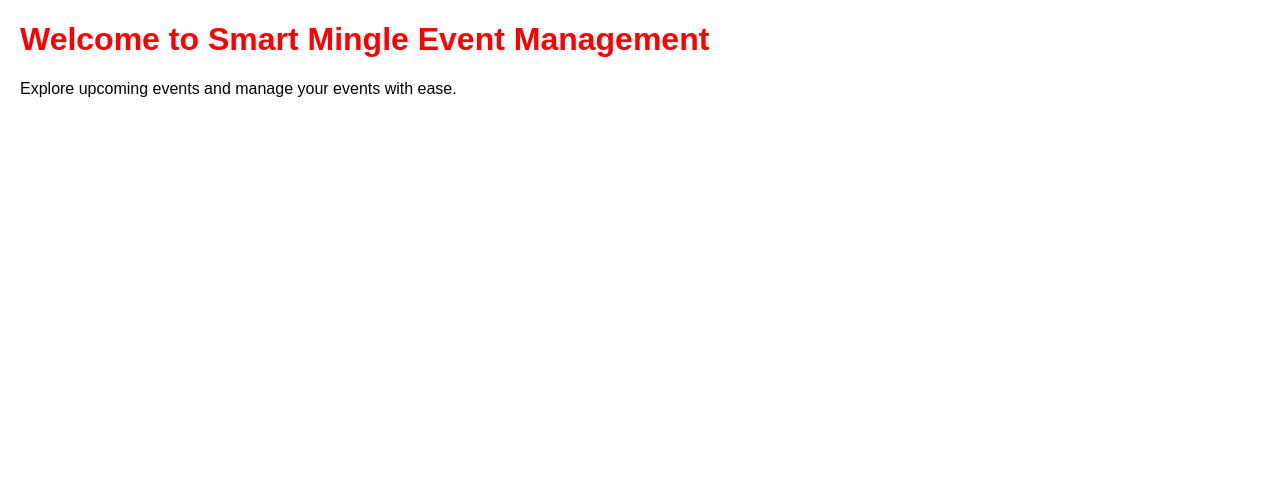
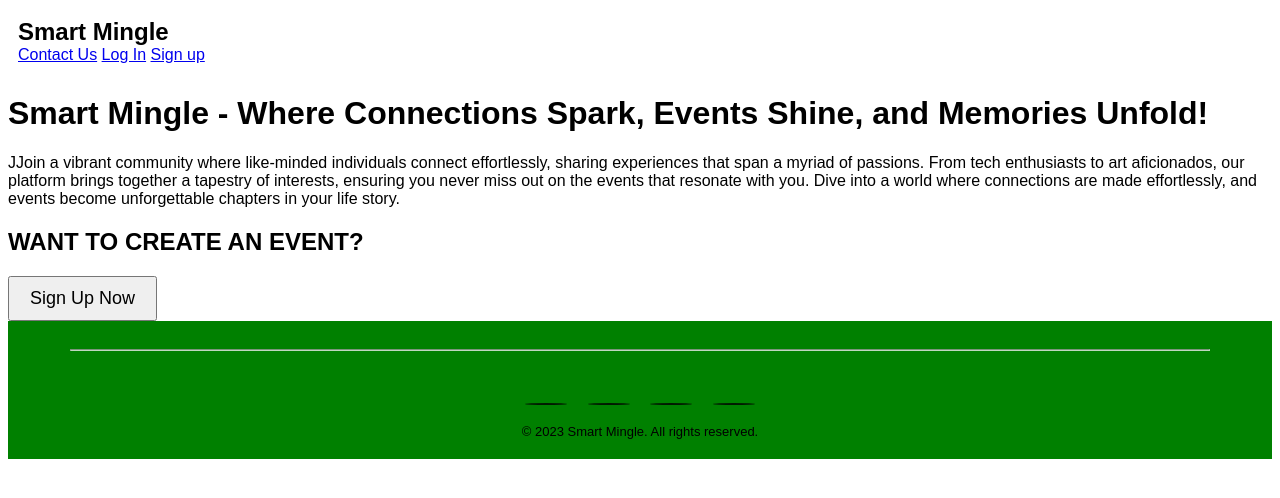
Before and after one commit to hirakhan95/smart-mingle, a Django app: page / in a window 1280 px wide. Shown: the top 498 px of the page. Run offline with Django 3.2, Linux system fonts and the light colour scheme.

Commit message:
previous design on django templates

```diff
--- a/static/css/style.css
+++ b/static/css/style.css
@@ -1,53 +1,165 @@
 body {
     font-family: Arial, sans-serif;
-    margin: 20px;
-    background-color: smoke white;
+}
+/*
+
+.header .navbar {
+    display: flex;
+    justify-content: space-between;
+    align-items: center;
+    padding: 20px;
 }
 
-h1 {
-    color: red;
-    }
-
-ul {
-    list-style-type: none;
-    padding: 0;
+.logo {
+    font-size: 40px;
+    font-weight: bold;
 }
 
-li {
-    border: 1px solid #ccc;
-    margin-bottom: 10px;
+.search input {
     padding: 10px;
+    margin: 0 20px;
+}
+*//*
+*/
+/*
+
+
+.menu a {
+    text-decoration: none;
+    color: black;
+    margin-left: 20px;
 }
 
-form {
-    margin-top: 20px;
+.main-content {
+    text-align: center;
+    padding: 20px;
 }
 
-label {
-    display: block;
-    margin-bottom: 5px;
+.main-content h1 {
+    font-size: 24px;
+    color: #333;
 }
 
-input, textarea {
-    width: 100%;
-    padding: 8px;
-    margin-bottom: 10px;
-    box-sizing: border-box;
+.main-content p {
+    color: #666;
+    margin-bottom: 30px;
 }
 
-button {
-    background-color: #4CAF50;
+.events {
+    display: flex;
+    justify-content: space-around;
+    margin-bottom: 30px;
+}
+
+.event {
+    text-align: center;
+}
+
+.event img {
+    width: 100px; */
+
+/* Adjust as per your image size */
+
+
+    height: auto;
+    margin-bottom: 10px;
+}
+
+.create-event h2 {
+    font-size: 24px;
+    margin-bottom: 20px;
+}
+
+.create-event button {
+    padding: 10px 20px;
+    font-size: 18px;
+}
+
+.footer {
+
+    background-color: #f8f8f8;
+    text-align: center;
+    padding: 20px;
+}
+
+.social-media a {
+    text-decoration: none;
+    color: black;
+    margin: 0 10px;
+}
+
+.navbar {
+    display: inline-block;
+    justify-content: space-between;
+    align-items: center;
+    padding: 10px;
+    background: white;
+}
+
+.logo {
+    font-size: 24px;
+    font-weight: bold;
+}
+
+.search {
+    display: inline-block;
+    align-items: center;
+}
+
+.search input {
+    padding: 8px;
+    border: none;
+    margin-right: 5px;
+}
+
+.search button {
+    padding: 8px 16px;
+    background-color: green;
     color: white;
-    padding: 10px 15px;
     border: none;
-    border-radius: 4px;
     cursor: pointer;
 }
 
-button:hover {
-    background-color: #45a049;
+
+/* Footer section start */
+footer {
+    padding: 20px 0;
+    background-color: green;
+    color:red;
 }
 
-a {
-    margin-left: 10px;
+footer hr {
+    opacity: 80%;
+    width: 90%;
+    margin-bottom: 40px;
 }
+
+
+footer .ion-icon-social {
+    text-align:center;
+}
+
+footer .ion-icon-social > a {
+    font-size:24px;
+    opacity:0.8;
+    width:40px;
+    margin:0 8px;
+    display:inline-block;
+    border-radius:50%;
+    border:1px solid black;
+}
+
+footer .ion-icon-social a i {
+    color: black;
+}
+
+
+footer .copyright-text {
+    margin-top:15px;
+    text-align:center;
+    font-size:13px;
+    color: black;
+    margin-bottom:0;
+}
+
+/* Footer section end */
--- a/templates/smart_mingle_app/base.html
+++ b/templates/smart_mingle_app/base.html
@@ -4,7 +4,7 @@
     <meta charset="UTF-8">
     <meta name="viewport" content="width=device-width, initial-scale=1.0">
     <link rel="stylesheet" href="static/css/style.css">
-    <title>Smart Mingle Event Management</title>
+    <title>Smart Mingle</title>
 </head>
 <body>
     {% block content %}{% endblock %}
--- a/templates/smart_mingle_app/home.html
+++ b/templates/smart_mingle_app/home.html
@@ -1,6 +1,79 @@
 {% extends 'base.html' %}
 
 {% block content %}
-  <h1>Welcome to Smart Mingle Event Management</h1>
-  <p>Explore upcoming events and manage your events with ease.</p>
+<!--
+<nav class="navbar navbar-expand-lg navbar-light bg-body-tertiary">
+  <div class="container-fluid">
+
+    <div class="collapse navbar-collapse" id="navbarTogglerDemo01">
+      <a class="navbar-brand">Smart Mingle</a>
+      <ul class="navbar-nav me-auto mb-2 mb-lg-0">
+        <li class="nav-item">
+          <a class="nav-link">Contact Us</a>
+        </li>
+        <li class="nav-item">
+          <a class="nav-link">Log In</a>
+        </li>
+        <li class="nav-item">
+          <a class="nav-link">Sign Out</a>
+        </li>
+      </ul>
+      <form class="d-flex input-group w-auto">
+        <input
+          type="search"
+          class="form-control"
+          placeholder="Type query"
+          aria-label="Search"
+        />
+        <button
+          data-mdb-ripple-init
+          class="btn btn-outline-primary"
+          type="button"
+          data-mdb-ripple-color="dark"
+        >
+          Search
+        </button>
+      </form>
+    </div>
+  </div>
+</nav>
+-->
+<div class="navbar">
+    <div class="logo">Smart Mingle</div>
+<!--    <div class="search">-->
+<!--        <input type="text" placeholder="search events">-->
+<!--        <button>Search</button>-->
+<!--    </div>-->
+    <div class="menu">
+        <a href="#" class="menu-item">Contact Us</a>
+        <a href="#" class="menu-item">Log In</a>
+        <a href="#" class="menu-item">Sign up</a>
+    </div>
+</div>
+
+<div class="main-content">
+    <h1>Smart Mingle - Where Connections Spark, Events Shine, and Memories Unfold!</h1>
+    <p>JJoin a vibrant community where like-minded individuals connect effortlessly, sharing experiences that span a myriad of passions. From tech enthusiasts to art aficionados, our platform brings together a tapestry of interests, ensuring you never miss out on the events that resonate with you. Dive into a world where connections are made effortlessly, and events become unforgettable chapters in your life story.</p>
+
+    <div class="create-event">
+        <h2>WANT TO CREATE AN EVENT?</h2>
+        <button>Sign Up Now</button>
+    </div>
+</div>
+
+ <!-- Footer Section Start -->
+    <footer>
+      <hr />
+      <div class="ion-icon-social">
+        <a><i class="icon ion-social-instagram"></i></a>
+        <a><i class="icon ion-social-snapchat"></i></a>
+        <a><i class="icon ion-social-twitter"></i></a>
+        <a><i class="icon ion-social-facebook"></i></a>
+      </div>
+      <p class="copyright-text">
+        &copy; 2023 Smart Mingle. All rights reserved.
+      </p>
+    </footer>
+    <!-- Footer Section End -->
+
 {% endblock %}
```
Also changed, not shown: smart_mingle_app/forms.py (added, +8 -0 lines), smart_mingle_app/models.py (+11 -0 lines), templates/smart_mingle_app/create_event.html (added, +11 -0 lines), templates/smart_mingle_app/delete_event.html (added, +12 -0 lines), templates/smart_mingle_app/event_detail.html (added, +9 -0 lines), templates/smart_mingle_app/event_list.html (added, +14 -0 lines), templates/smart_mingle_app/update_event.html (added, +11 -0 lines).
